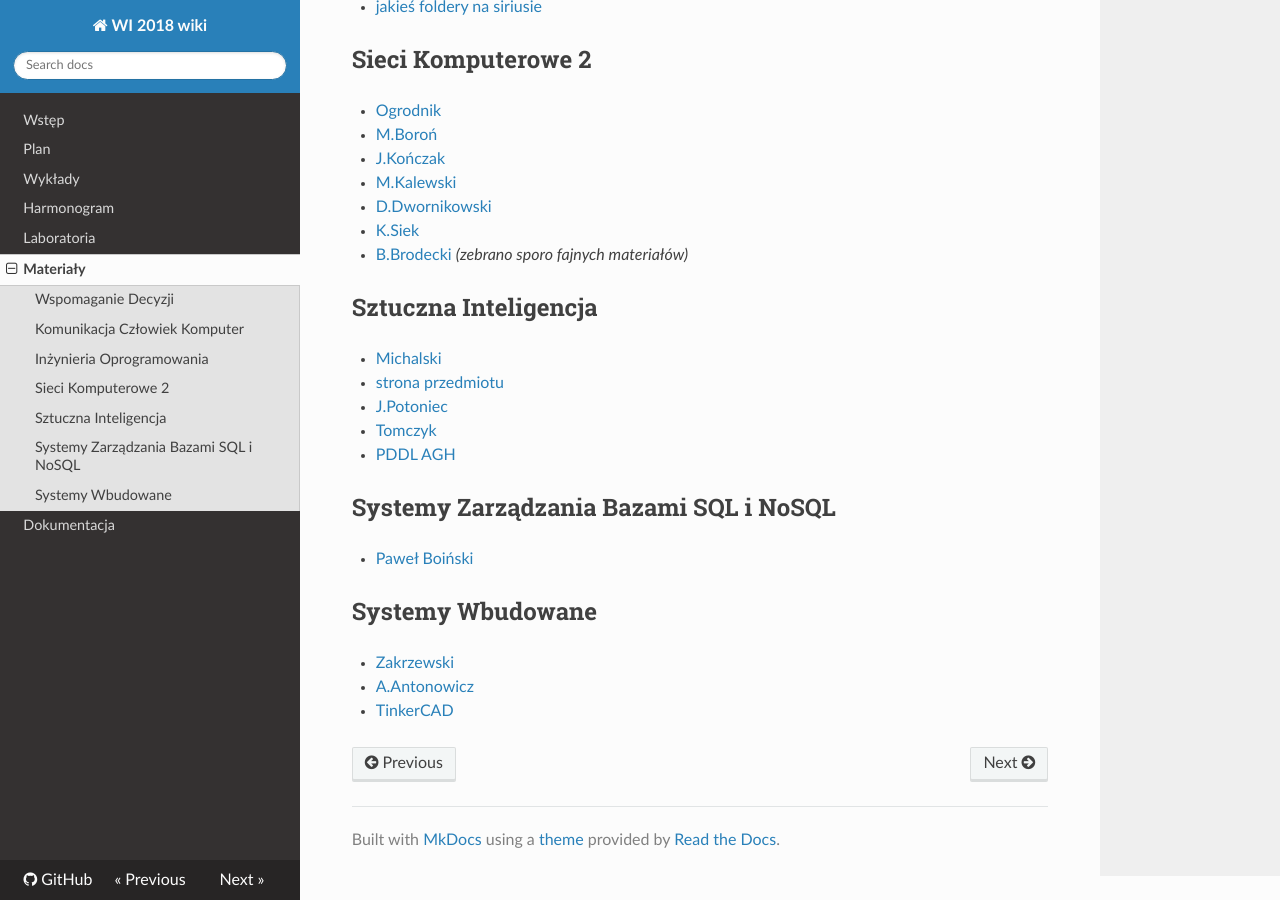
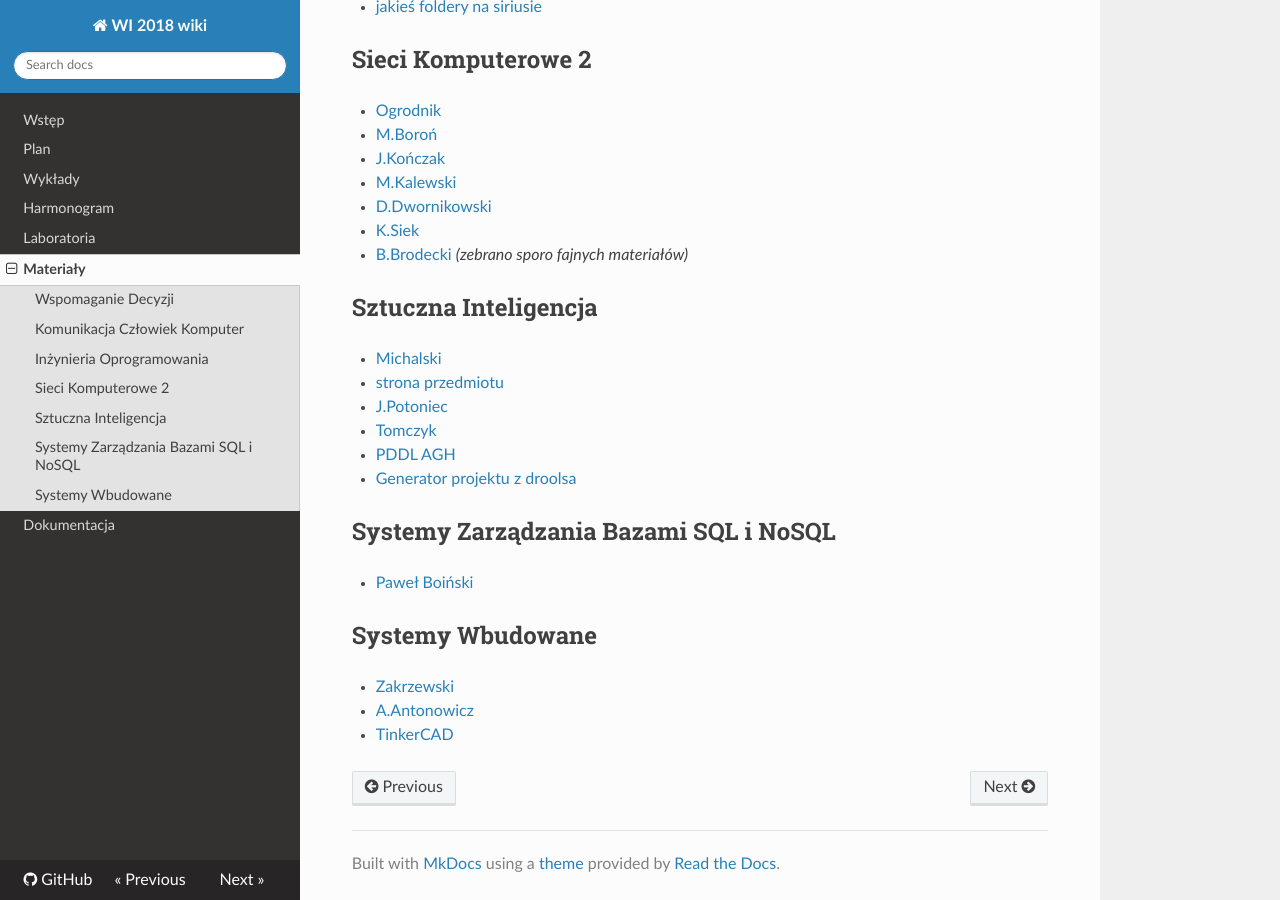
Before and after one commit to PUT-WI-18/wi18-wiki-sem5, an MkDocs documentation site: the page built from docs/materialy.md, in a window 1280 px wide and 900 px high, scrolled down 621 px. Built offline with MkDocs 1.6.1, drawn with Linux system fonts in a browser that asks for light colours; nearby versions of some CDN libraries.

Commit message:
si drools project generator link

```diff
--- a/docs/materialy.md
+++ b/docs/materialy.md
@@ -31,6 +31,7 @@
 - [J.Potoniec](http://www.cs.put.poznan.pl/jpotoniec/?page_id=12)
 - [Tomczyk](http://www.cs.put.poznan.pl/mtomczyk/index.php/sample-page/iai/)
 - [PDDL AGH](https://ai.ia.agh.edu.pl/pl:dydaktyka:planning:pddl)
+- [Generator projektu z droolsa](https://github.com/Vulwsztyn/drools_generator)
 
 ## Systemy Zarządzania Bazami SQL i NoSQL
 - [Paweł Boiński](http://www.cs.put.poznan.pl/pboinski)
```
